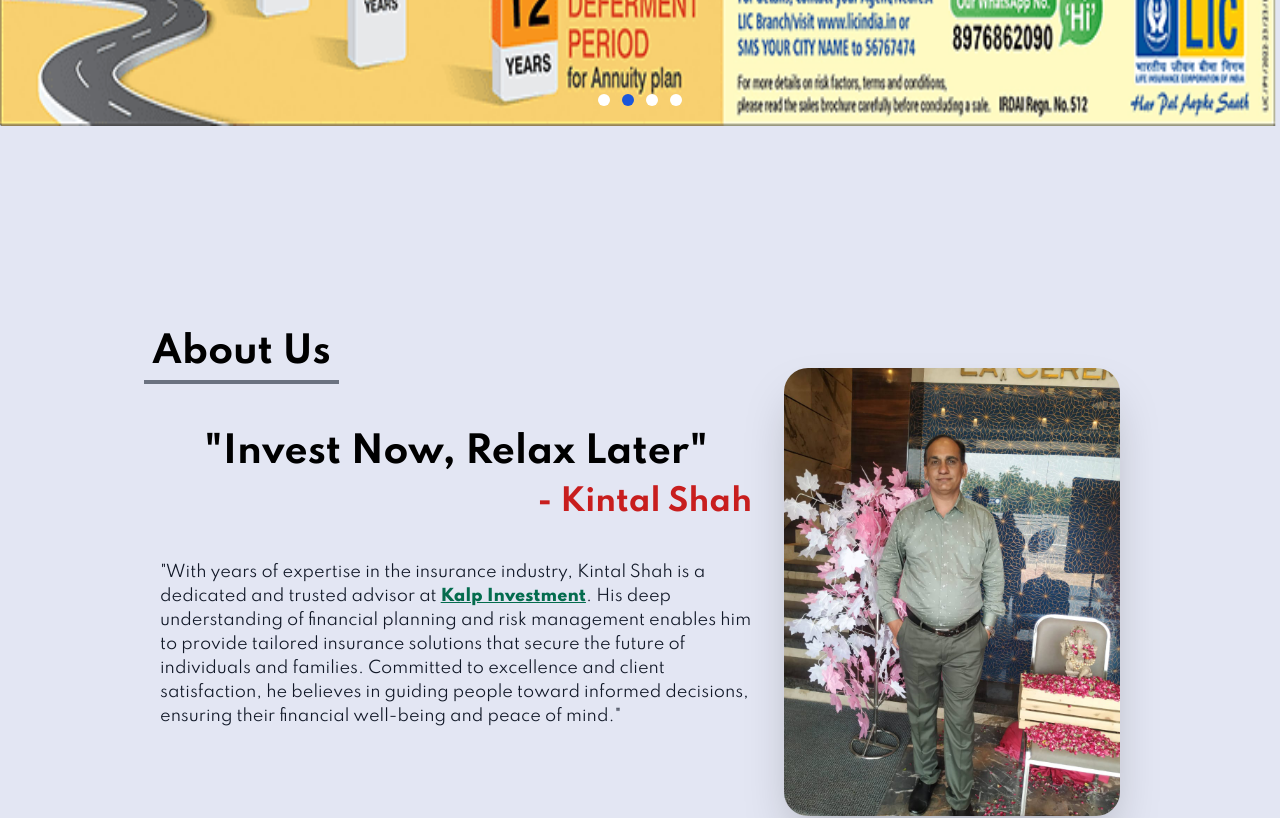
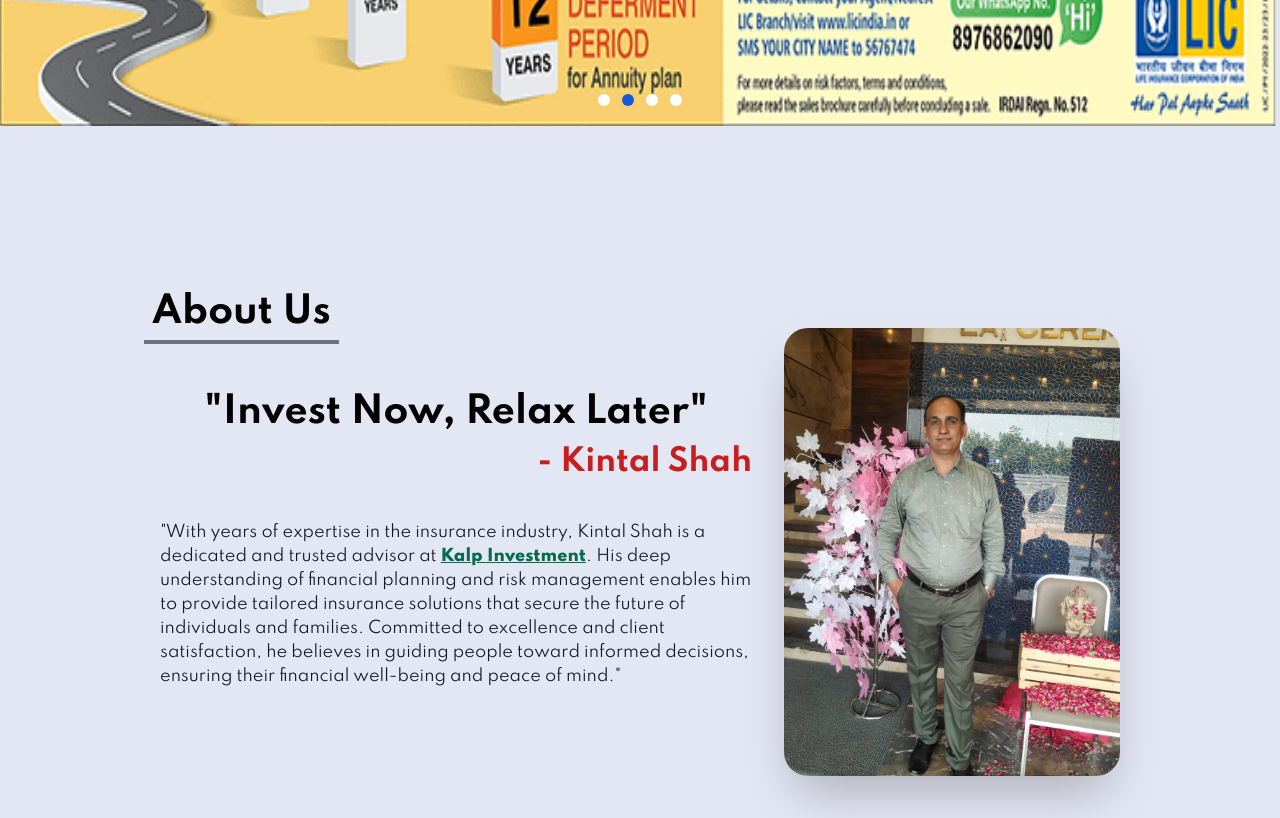
Before and after one commit to kalp234/Kalp-Investment, a React (Create React App) app: page / in a window 1280 px wide. Shown: the part 640-1458 px from the top of the page. Built offline with nearby package versions, Linux system fonts and the light colour scheme.

Commit message:
Updated Responsiveness

```diff
--- a/src/Components/Aboutus.jsx
+++ b/src/Components/Aboutus.jsx
@@ -6,7 +6,7 @@
   return (
     <div
       name="About"
-      className="bg-[#e3e6f3] relative lg:pt-[3.5rem] pt-[4.5rem]"
+      className="bg-[#e3e6f3] relative lg:pt-[1rem] pt-[4.5rem]"
     >
       <div className="max-w-screen-lg mx-auto p-4 flex flex-col justify-center w-full h-full min-h-screen">
         <div className="text-left">
```
